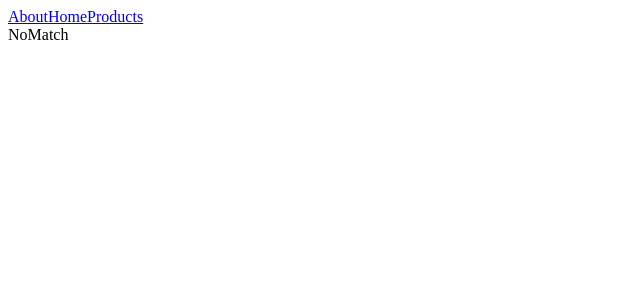
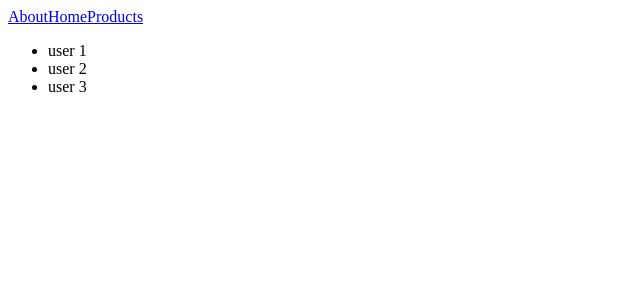
Before and after one commit to gitsoufiane/react-router, a React (Vite) app: page /users in a window 1280 px wide. Shown: the top 300 px of the page, without its empty margins (0-640 px from the left). Built offline with nearby package versions, Linux system fonts and the light colour scheme.

Commit message:
dynamic route

```diff
--- a/src/App.tsx
+++ b/src/App.tsx
@@ -7,6 +7,8 @@ import NoMatch from "./components/NoMatch";
 import Products from "./components/Products";
 import NewProduct from "./components/NewProduct";
 import FeaturedProduct from "./components/FeaturedProduct";
+import Users from "./components/Users";
+import UserDetail from "./components/UserDetail";
 
 function App() {
   return (
@@ -21,6 +23,8 @@ function App() {
           <Route path="new" element={<NewProduct />} />
           <Route path="featured" element={<FeaturedProduct />} />
         </Route>
+        <Route path="users" element={<Users />} />
+        <Route path="users/:userId" element={<UserDetail />} />
         <Route path="*" element={<NoMatch />} />
       </Routes>
     </>
--- /dev/null
+++ b/src/components/UserDetail.tsx
@@ -0,0 +1,3 @@
+export default function UserDetail() {
+  return <div>UserDetail</div>;
+}
--- /dev/null
+++ b/src/components/Users.tsx
@@ -0,0 +1,11 @@
+export default function Users() {
+  return (
+    <div>
+      <ul>
+        <li>user 1</li>
+        <li>user 2</li>
+        <li>user 3</li>
+      </ul>
+    </div>
+  );
+}
```
